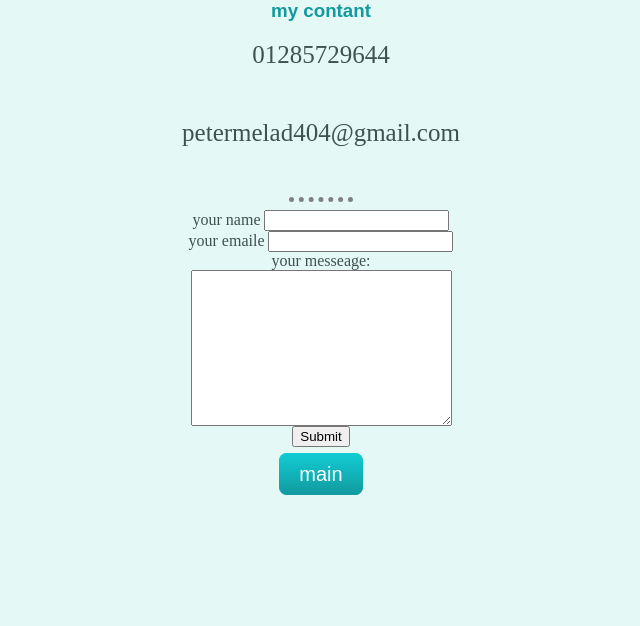
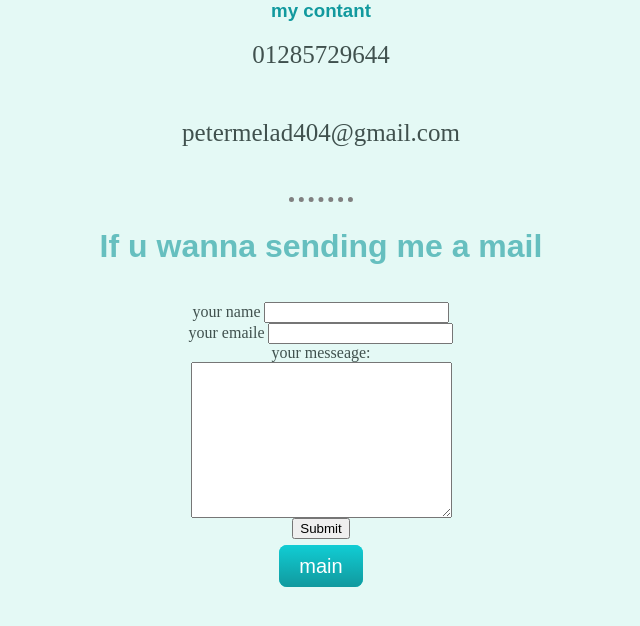
Before and after one commit to peter723/hii, a plain HTML site: page contact.html in a window 1280 px wide. Shown: the whole page, without its empty margins (319-959 px from the left). Drawn offline with Linux system fonts and the light colour scheme.

Commit message:
Update contact.html

```diff
--- a/contact.html
+++ b/contact.html
@@ -13,6 +13,7 @@
     petermelad404@gmail.com
   </p>
 <hr>
+  <h2>If u wanna sending me a mail</h2>
   <form class="" action="mailto:petermelad404@gmail.com" method="post">
     <label>your name</label>
     <input type="text" name="yourname" value=""><br />
```
